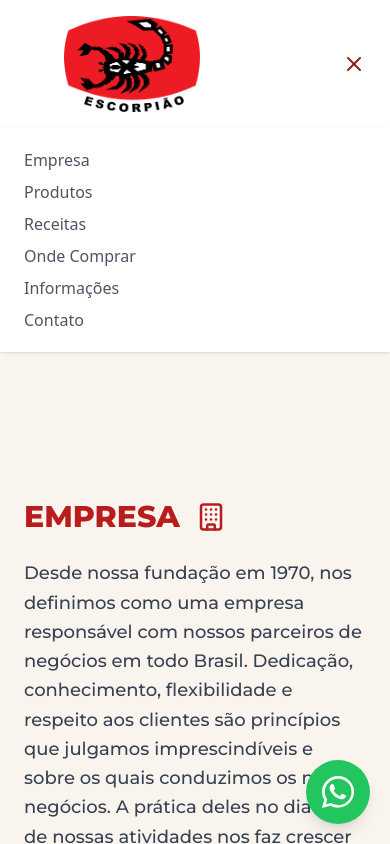
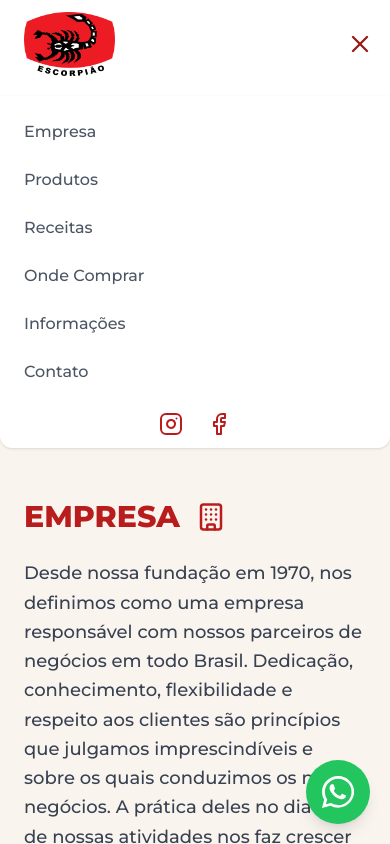
Before and after one commit to Xavis01/project_escorpiao, a Vue app in the folder frontend/: page / in a window 390 px wide. Both pictures are taken after a click on the button "Menu principal". Shown: the top 844 px of the page. Built offline with nearby package versions, Linux system fonts and the light colour scheme.

Commit message:
NavBar versão desktop feita

```diff
--- a/frontend/src/components/NavBar.vue
+++ b/frontend/src/components/NavBar.vue
@@ -1,35 +1,31 @@
 <template>
-  <header class="bg-white shadow-md fixed top-0 left-0 w-full z-50 h-32">
-    <div class="max-w-7xl mx-auto flex justify-between items-center px-6 py-4">
+  <header class="bg-white shadow-md fixed top-0 left-0 w-full z-50 h-24 sm:h-28 md:h-32">
+    <div class="max-w-7xl mx-auto flex justify-between items-center px-4 sm:px-6 py-3 sm:py-4">
       <!-- Logo -->
       <router-link to="/#inicio">
-        <div class="flex items-center justify-center h-full ml-10">
-          <img :src="Logo" alt="Logo Soda Escorpião" class="icon-container h-24 w-auto object-contain" />
-          <!-- <span class="text-xl font-montserrat font-bold text-red-600">SODA ESCORPIÃO</span> -->
+        <div class="flex items-center justify-center h-full ml-2 sm:ml-6 md:ml-10">
+          <img :src="Logo" alt="Logo Soda Escorpião"
+            class="icon-container h-16 sm:h-20 md:h-24 w-auto object-contain" />
         </div>
       </router-link>
 
       <!-- Navegação Desktop -->
       <nav
-        class="hidden md:flex space-x-12 mr-8 flex-grow justify-end text-gray-600 font-semibold font-montserrat tracking-wide">
+        class="hidden md:flex space-x-4 lg:space-x-8 xl:space-x-12 mr-2 sm:mr-4 md:mr-8 flex-grow justify-end text-gray-600 font-semibold font-montserrat tracking-wide">
         <router-link v-for="section in sections" :key="section.id" :to="`/#${section.id}`"
           class="group relative inline-block transition hover:text-red-800"
           :class="activeSection === section.id ? 'text-red-600' : 'text-gray-600'">
           {{ section.label }}
           <span class="absolute left-0 bottom-0 h-0.5 transition-all duration-300" :class="activeSection === section.id
             ? 'w-full bg-red-600 group-hover:bg-red-800'
-            : 'w-0 bg-red-800 group-hover:w-full'">
-          </span>
-
+            : 'w-0 bg-red-800 group-hover:w-full'"></span>
         </router-link>
-
         <router-link to="/info" class="group relative inline-block transition hover:text-red-800"
           :class="activeSection === 'info' ? 'text-red-600 font-bold' : 'text-gray-600'">
           INFORMAÇÕES
           <span class="absolute left-0 bottom-0 h-0.5 transition-all duration-300"
             :class="activeSection === 'info' ? 'w-full bg-red-600 group-hover:bg-red-800' : 'w-0 bg-red-800 group-hover:w-full'"></span>
         </router-link>
-
         <router-link to="/contato" class="group relative inline-block transition hover:text-red-800"
           :class="activeSection === 'contato' ? 'text-red-600 font-bold' : 'text-gray-600'">
           CONTATO
@@ -37,7 +33,6 @@
             :class="activeSection === 'contato' ? 'w-full bg-red-600 group-hover:bg-red-800' : 'w-0 bg-red-800 group-hover:w-full'"></span>
         </router-link>
       </nav>
-
 
       <!-- Botões redes sociais (desktop) -->
       <div class="hidden md:flex items-end justify-center gap-3">
@@ -51,31 +46,56 @@
         </a>
       </div>
 
-
-      <!-- Menu Mobile Button -->
-      <button class="md:hidden" @click="menuOpen = !menuOpen">
-        <Menu v-if="!menuOpen" class="w-6 h-6 text-red-800" />
-        <X v-else class="w-6 h-6 text-red-800" />
+      <!-- Botão Mobile Menu -->
+      <button class="md:hidden ml-2" @click="menuOpen = !menuOpen" aria-label="Menu principal">
+        <Menu v-if="!menuOpen" class="w-7 h-7 text-red-800" />
+        <X v-else class="w-7 h-7 text-red-800" />
       </button>
     </div>
 
     <!-- Navegação Mobile -->
+    <!-- Navegação Mobile -->
     <transition name="fade">
-      <div v-if="menuOpen" class="md:hidden px-6 py-4 bg-white shadow">
-        <router-link to="/#empresa" class="block py-1 text-gray-600 hover:text-red-600"
+      <div v-if="menuOpen"
+        class="md:hidden px-4 sm:px-8 py-3 bg-white shadow fixed left-0 right-0 top-24 sm:top-28 z-50 rounded-b-xl font-montserrat">
+
+        <router-link to="/#empresa" class="block py-3 px-2 font-medium rounded transition"
+          :class="activeSection === 'empresa' ? 'text-red-600 bg-red-50 font-bold border-l-4 border-red-600' : 'text-gray-600 hover:text-red-600'"
           @click="menuOpen = false">Empresa</router-link>
-        <router-link to="/#produtos" class="block py-1 text-gray-600 hover:text-red-600"
+
+        <router-link to="/#produtos" class="block py-3 px-2 font-medium rounded transition"
+          :class="activeSection === 'produtos' ? 'text-red-600 bg-red-50 font-bold border-l-4 border-red-600' : 'text-gray-600 hover:text-red-600'"
           @click="menuOpen = false">Produtos</router-link>
-        <router-link to="/#receitas" class="block py-1 text-gray-600 hover:text-red-600"
+
+        <router-link to="/#receitas" class="block py-3 px-2 font-medium rounded transition"
+          :class="activeSection === 'receitas' ? 'text-red-600 bg-red-50 font-bold border-l-4 border-red-600' : 'text-gray-600 hover:text-red-600'"
           @click="menuOpen = false">Receitas</router-link>
-        <router-link to="/#ondecomprar" class="block py-1 text-gray-600 hover:text-red-600"
+
+        <router-link to="/#ondecomprar" class="block py-3 px-2 font-medium rounded transition"
+          :class="activeSection === 'ondecomprar' ? 'text-red-600 bg-red-50 font-bold border-l-4 border-red-600' : 'text-gray-600 hover:text-red-600'"
           @click="menuOpen = false">Onde Comprar</router-link>
-        <router-link to="/info" class="block py-1 text-gray-600 hover:text-red-600"
+
+        <router-link to="/info" class="block py-3 px-2 font-medium rounded transition"
+          :class="activeSection === 'info' ? 'text-red-600 bg-red-50 font-bold border-l-4 border-red-600' : 'text-gray-600 hover:text-red-600'"
           @click="menuOpen = false">Informações</router-link>
-        <router-link to="/contato" class="block py-1 text-gray-600 hover:text-red-600"
+
+        <router-link to="/contato" class="block py-3 px-2 font-medium rounded transition"
+          :class="activeSection === 'contato' ? 'text-red-600 bg-red-50 font-bold border-l-4 border-red-600' : 'text-gray-600 hover:text-red-600'"
           @click="menuOpen = false">Contato</router-link>
+
+        <div class="flex gap-6 justify-center mt-4">
+          <a href="https://www.instagram.com/sodaescorpiao/" target="_blank" rel="noopener noreferrer"
+            aria-label="Instagram" class="text-red-700 hover:text-red-500">
+            <Instagram class="w-6 h-6" />
+          </a>
+          <a href="https://www.facebook.com/61559856353973/" target="_blank" rel="noopener noreferrer"
+            aria-label="Facebook" class="text-red-700 hover:text-red-500">
+            <Facebook class="w-6 h-6" />
+          </a>
+        </div>
       </div>
     </transition>
+
   </header>
 </template>
 
@@ -164,11 +184,11 @@ watch(() => route.path, (newPath) => {
 }
 
 .icon-container {
-    transition: transform 0.3s ease, box-shadow 0.3s ease;
+  transition: transform 0.3s ease, box-shadow 0.3s ease;
 }
 
 .icon-container:hover {
-    transform: scale(1.05);
-    /* box-shadow: 0 8px 15px rgba(164, 34, 30, 0.6); */
+  transform: scale(1.05);
+  /* box-shadow: 0 8px 15px rgba(164, 34, 30, 0.6); */
 }
 </style>
```
